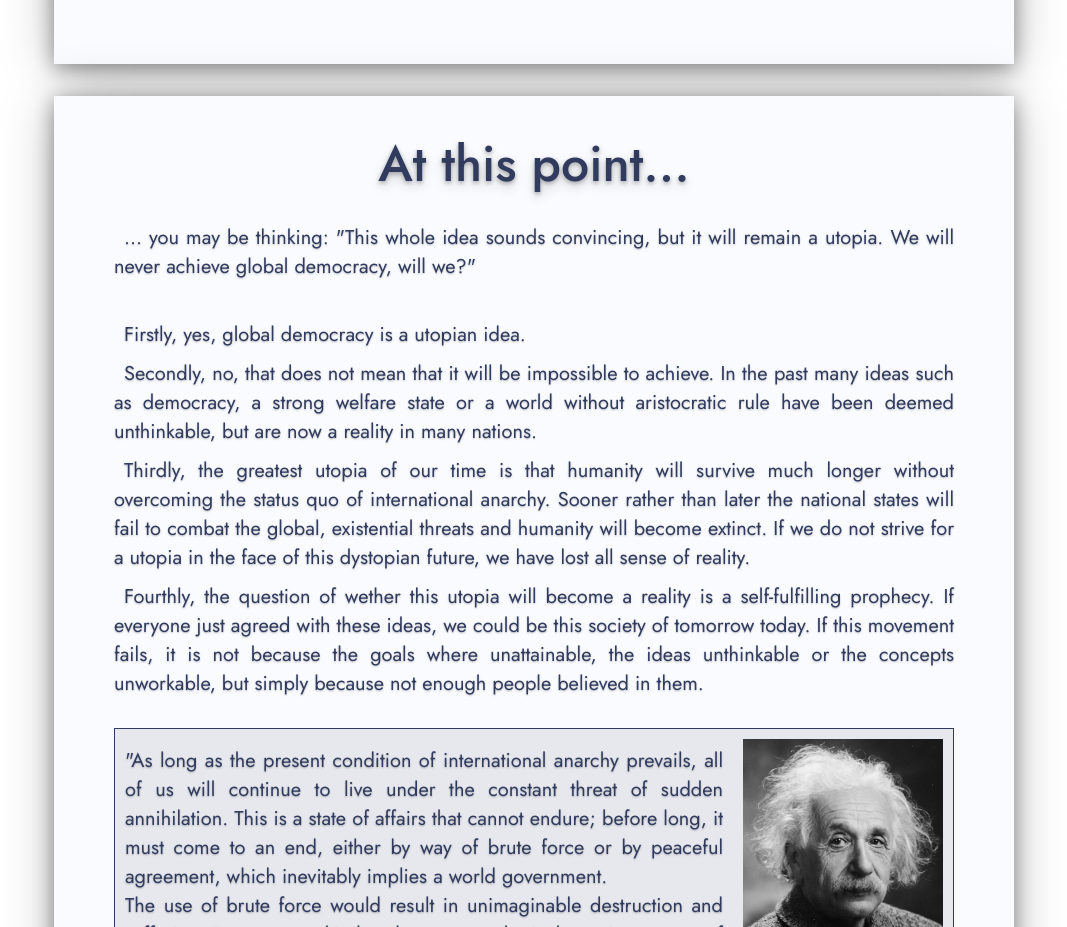
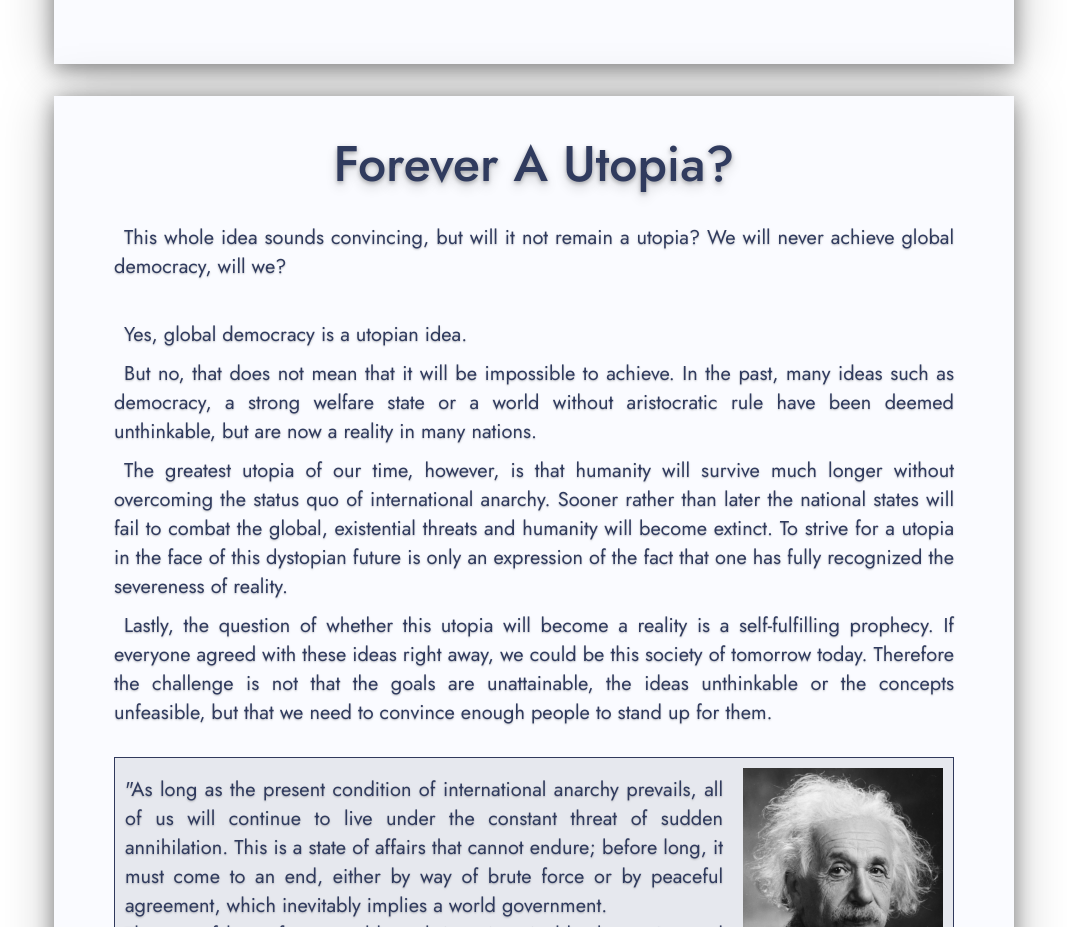
Before and after one commit to terra-utopia/terra-utopia-website, a Nuxt app: page / in a window 1280 px wide. Shown: the part 6900-7827 px from the top of the page, without its empty margins (106-1173 px from the left). Built offline with nearby package versions, Linux system fonts and the light colour scheme.

Commit message:
first presentable design freeze

```diff
--- a/pages/about.vue
+++ b/pages/about.vue
@@ -10,7 +10,7 @@
                 <br>
                 <p>We want to inspire people with our ideas and encourage them to unite in the struggle against global crises and in the fight for a livable future.</p>
                 <br>
-                <p>We fight for democracy, human rights and dignity, global peace, climate justice, open borders, equality and more. We oppose discrimination of any kind, the exploitation of natural ressources and the abuse of people.</p>
+                <p>We fight for democracy, human rights and dignity, global peace, climate justice, open borders, equality and more. We oppose discrimination of any kind, the exploitation of natural resources and the abuse of people.</p>
                 <div class="line"/>
                 <p>Feel free to contact us via e-mail:</p>
                 <p><a href="mailto:contact@terra-utopia.world">contact@terra-utopia.world</a></p>
--- a/pages/index.vue
+++ b/pages/index.vue
@@ -34,14 +34,14 @@
                     :htmlContent="infobox.htmlContent"
                 />
             </Card>
-            <Card :heading="'At this point...'" :isSuperHeading="false">
+            <Card :heading="'Forever A Utopia?'" :isSuperHeading="false">
                 <section class="conclusion">
-                    <p>... you may be thinking: "This whole idea sounds convincing, but it will remain a utopia. We will never achieve global democracy, will we?"</p>
+                    <p>This whole idea sounds convincing, but will it not remain a utopia? We will never achieve global democracy, will we?</p>
                     <br>
-                    <p>Firstly, yes, global democracy is a utopian idea.</p>
-                    <p>Secondly, no, that does not mean that it will be impossible to achieve. In the past many ideas such as democracy, a strong welfare state or a world without aristocratic rule have been deemed unthinkable, but are now a reality in many nations.</p>
-                    <p>Thirdly, the greatest utopia of our time is that humanity will survive much longer without overcoming the status quo of international anarchy. Sooner rather than later the national states will fail to combat the global, existential threats and humanity will become extinct. If we do not strive for a utopia in the face of this dystopian future, we have lost all sense of reality.</p>
-                    <p>Fourthly, the question of wether this utopia will become a reality is a self-fulfilling prophecy. If everyone just agreed with these ideas, we could be this society of tomorrow today. If this movement fails, it is not because the goals where unattainable, the ideas unthinkable or the concepts unworkable, but simply because not enough people believed in them.</p>
+                    <p>Yes, global democracy is a utopian idea.</p>
+                    <p>But no, that does not mean that it will be impossible to achieve. In the past, many ideas such as democracy, a strong welfare state or a world without aristocratic rule have been deemed unthinkable, but are now a reality in many nations.</p>
+                    <p>The greatest utopia of our time, however, is that humanity will survive much longer without overcoming the status quo of international anarchy. Sooner rather than later the national states will fail to combat the global, existential threats and humanity will become extinct. To strive for a utopia in the face of this dystopian future is only an expression of the fact that one has fully recognized the severeness of reality.</p>
+                    <p>Lastly, the question of whether this utopia will become a reality is a self-fulfilling prophecy. If everyone agreed with these ideas right away, we could be this society of tomorrow today. Therefore the challenge is not that the goals are unattainable, the ideas unthinkable or the concepts unfeasible, but that we need to convince enough people to stand up for them.</p>
                 </section>
                 <section class="einstein-quote">
                     <div class="quote">
```
